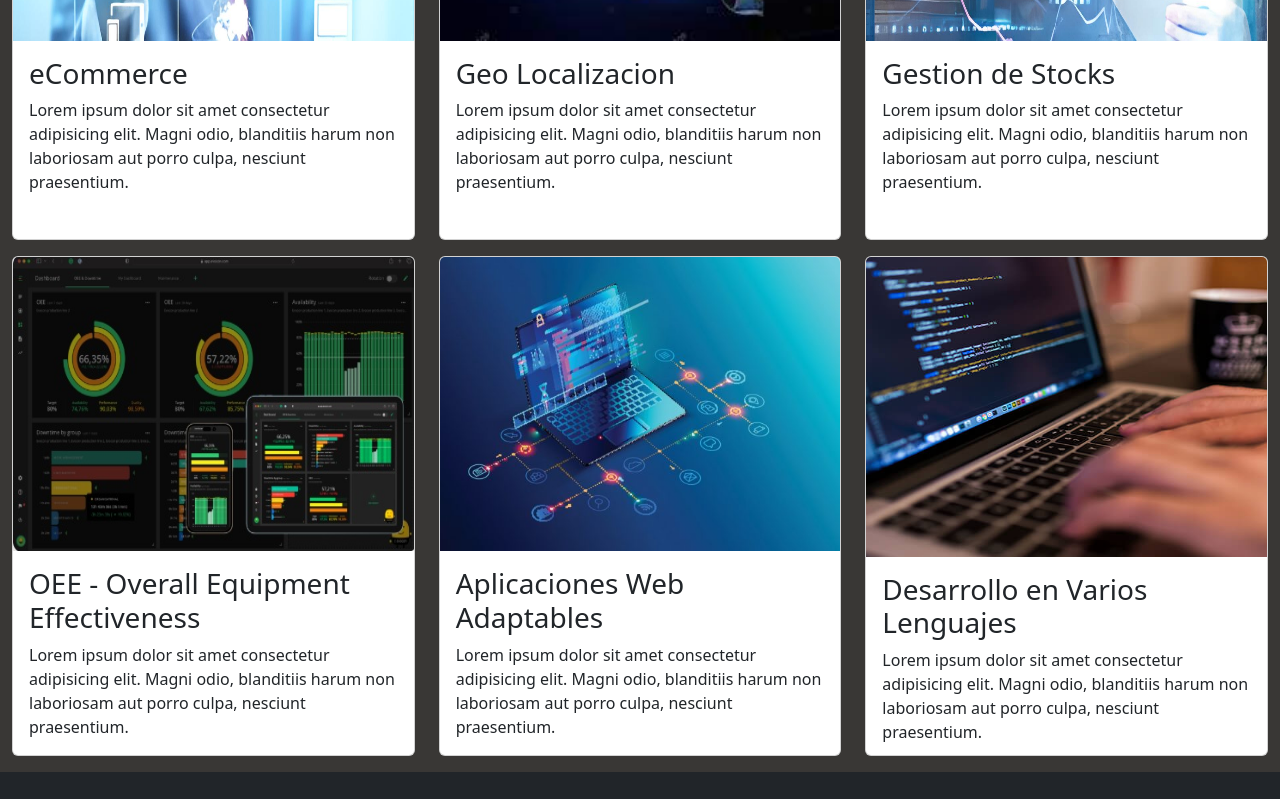
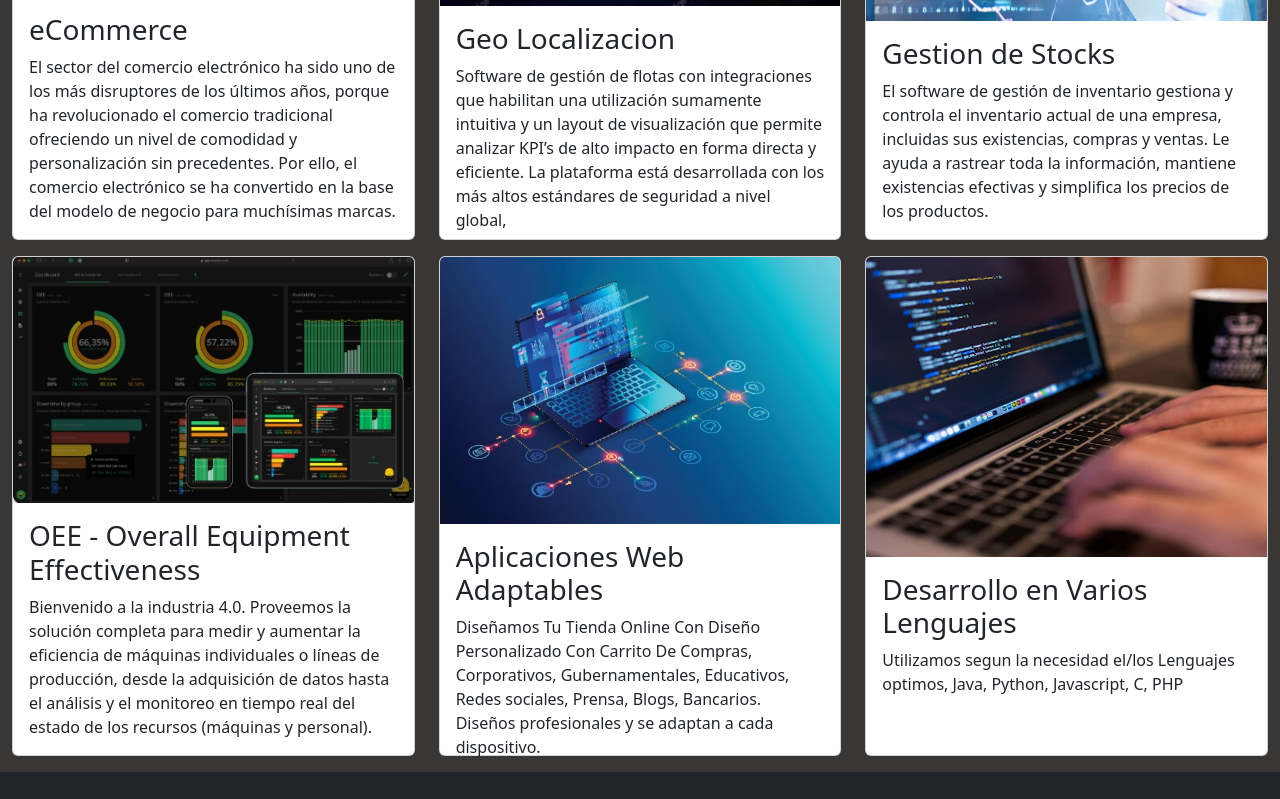
Before and after one commit to maxmiras/Entrega-1---CV-Miras-Maximiliano, a plain HTML site: page index.html in a window 1280 px wide. Shown: the part 1240-2039 px from the top of the page. Drawn offline with Linux system fonts and the light colour scheme.

Commit message:
se cambiaron el contenido de los <p>

```diff
--- a/index.html
+++ b/index.html
@@ -143,9 +143,10 @@
                     <img class="card-img-top img_problematica "src="img/ecommerce.png" alt="">
                     <div class="card-body">
                         <h3 class="card-title">eCommerce</h3>
-                        <p class="card-text">Lorem ipsum dolor sit amet consectetur adipisicing elit.
-                        Magni odio, blanditiis harum non laboriosam aut porro culpa,
-                        nesciunt praesentium.</p>
+                        <p class="card-text">El sector del comercio electrónico ha sido uno de los más disruptores
+                             de los últimos años, porque ha revolucionado el comercio tradicional ofreciendo un nivel
+                              de comodidad y personalización sin precedentes. Por ello, el comercio electrónico se ha
+                               convertido en la base del modelo de negocio para muchísimas marcas. </p>
                     </div>
                 </div>
             </div>
@@ -154,9 +155,9 @@
                     <img class="card-img-top img_problematica" src="img/global.jpg" alt="">
                     <div class="card-body">
                         <h3 class="card-title">Geo Localizacion</h3>
-                        <p class="card-text">Lorem ipsum dolor sit amet consectetur adipisicing elit.
-                        Magni odio, blanditiis harum non laboriosam aut porro culpa,
-                        nesciunt praesentium.</p>
+                        <p class="card-text">Software de gestión de flotas
+                             con integraciones que habilitan una utilización sumamente intuitiva y un layout de visualización que permite analizar KPI’s de alto impacto en forma directa y eficiente. La plataforma está desarrollada con los más altos estándares de seguridad a nivel global,
+                             </p>
                     </div>
                 </div>
             </div>
@@ -165,9 +166,9 @@
                     <img class="card-img-top img_problematica" src="img/Stok.png" alt="">
                     <div class="card-body">
                         <h3 class="card-title">Gestion de Stocks</h3>
-                        <p class="card-text">Lorem ipsum dolor sit amet consectetur adipisicing elit.
-                        Magni odio, blanditiis harum non laboriosam aut porro culpa,
-                        nesciunt praesentium.</p>
+                        <p class="card-text">El software de gestión de inventario gestiona y controla el inventario actual
+                            de una empresa, incluidas sus existencias, compras y ventas. Le ayuda a rastrear toda la información,
+                             mantiene existencias efectivas y simplifica los precios de los productos.</p>
                     </div>
                 </div>
             </div>
@@ -176,9 +177,10 @@
                     <img class="card-img-top img_problematica" src="img/OEE.jpg" alt="">
                     <div class="card-body">
                         <h3 class="card-title">OEE - Overall Equipment Effectiveness</h3>
-                        <p class="card-text">Lorem ipsum dolor sit amet consectetur adipisicing elit.
-                        Magni odio, blanditiis harum non laboriosam aut porro culpa,
-                        nesciunt praesentium.</p>
+                        <p class="card-text">Bienvenido a la industria 4.0.
+                            Proveemos la solución completa para medir y aumentar la eficiencia de máquinas individuales o líneas
+                             de producción, desde la adquisición de datos hasta el análisis y el monitoreo en tiempo real
+                             del estado de los recursos (máquinas y personal).</p>
                     </div>
                 </div>
             </div>
@@ -187,9 +189,8 @@
                     <img class="card-img-top img_problematica" src="img/img1.jpg" alt="">
                     <div class="card-body">
                         <h3 class="card-title">Aplicaciones Web Adaptables</h3>
-                        <p class="card-text">Lorem ipsum dolor sit amet consectetur adipisicing elit.
-                        Magni odio, blanditiis harum non laboriosam aut porro culpa,
-                        nesciunt praesentium.</p>
+                        <p class="card-text">Diseñamos Tu Tienda Online Con Diseño Personalizado Con Carrito De Compras, Corporativos, Gubernamentales,
+                            Educativos, Redes sociales, Prensa, Blogs, Bancarios. Diseños profesionales y se adaptan a cada dispositivo.</p>
                     </div>
                 </div>
             </div>
@@ -198,9 +199,7 @@
                     <img class="card-img-top img_problematica" src="img/img2.jpg" alt="">
                     <div class="card-body">
                         <h3 class="card-title">Desarrollo en Varios Lenguajes</h3>
-                        <p class="card-text">Lorem ipsum dolor sit amet consectetur adipisicing elit.
-                        Magni odio, blanditiis harum non laboriosam aut porro culpa,
-                        nesciunt praesentium.</p>
+                        <p class="card-text">Utilizamos segun la necesidad el/los Lenguajes optimos, Java, Python, Javascript, C, PHP</p>
                     </div>
                 </div>
             </div>
@@ -220,17 +219,17 @@
                   </svg></a>
                 </div>
                <div class="col-xs-6 col-sm-4 col-lg-2">
-                    <a href="https://www.linkedin.com/feed/" class="link"><svg xmlns="http://www.w3.org/2000/svg" width="16" height="16" fill="currentColor" class="bi bi-linkedin" viewBox="0 0 16 16">
+                    <a href="https://www.linkedin.com/in/maximiliano-miras-8a42aa80/" class="link"><svg xmlns="http://www.w3.org/2000/svg" width="16" height="16" fill="currentColor" class="bi bi-linkedin" viewBox="0 0 16 16">
                     <path d="M0 1.146C0 .513.526 0 1.175 0h13.65C15.474 0 16 .513 16 1.146v13.708c0 .633-.526 1.146-1.175 1.146H1.175C.526 16 0 15.487 0 14.854V1.146zm4.943 12.248V6.169H2.542v7.225h2.401zm-1.2-8.212c.837 0 1.358-.554 1.358-1.248-.015-.709-.52-1.248-1.342-1.248-.822 0-1.359.54-1.359 1.248 0 .694.521 1.248 1.327 1.248h.016zm4.908 8.212V9.359c0-.216.016-.432.08-.586.173-.431.568-.878 1.232-.878.869 0 1.216.662 1.216 1.634v3.865h2.401V9.25c0-2.22-1.184-3.252-2.764-3.252-1.274 0-1.845.7-2.165 1.193v.025h-.016a5.54 5.54 0 0 1 .016-.025V6.169h-2.4c.03.678 0 7.225 0 7.225h2.4z"/>
                   </svg></a>
                </div>
                 <div class="col-xs-6 col-sm-4 col-lg-2">
-                    <a href="" class="you"><svg xmlns="http://www.w3.org/2000/svg" width="16" height="16" fill="currentColor" class="bi bi-youtube" viewBox="0 0 16 16">
+                    <a href="https://www.youtube.com/" class="you"><svg xmlns="http://www.w3.org/2000/svg" width="16" height="16" fill="currentColor" class="bi bi-youtube" viewBox="0 0 16 16">
                     <path d="M8.051 1.999h.089c.822.003 4.987.033 6.11.335a2.01 2.01 0 0 1 1.415 1.42c.101.38.172.883.22 1.402l.01.104.022.26.008.104c.065.914.073 1.77.074 1.957v.075c-.001.194-.01 1.108-.082 2.06l-.008.105-.009.104c-.05.572-.124 1.14-.235 1.558a2.007 2.007 0 0 1-1.415 1.42c-1.16.312-5.569.334-6.18.335h-.142c-.309 0-1.587-.006-2.927-.052l-.17-.006-.087-.004-.171-.007-.171-.007c-1.11-.049-2.167-.128-2.654-.26a2.007 2.007 0 0 1-1.415-1.419c-.111-.417-.185-.986-.235-1.558L.09 9.82l-.008-.104A31.4 31.4 0 0 1 0 7.68v-.123c.002-.215.01-.958.064-1.778l.007-.103.003-.052.008-.104.022-.26.01-.104c.048-.519.119-1.023.22-1.402a2.007 2.007 0 0 1 1.415-1.42c.487-.13 1.544-.21 2.654-.26l.17-.007.172-.006.086-.003.171-.007A99.788 99.788 0 0 1 7.858 2h.193zM6.4 5.209v4.818l4.157-2.408L6.4 5.209z"/>
                   </svg></a>
                 </div>
                 <div class="col-xs-6 col-sm-4 col-lg-2">
-                    <a href="" class="twitter"><svg xmlns="http://www.w3.org/2000/svg" width="16" height="16" fill="currentColor" class="bi bi-twitter" viewBox="0 0 16 16">
+                    <a href="https://twitter.com/?lang=es" class="twitter"><svg xmlns="http://www.w3.org/2000/svg" width="16" height="16" fill="currentColor" class="bi bi-twitter" viewBox="0 0 16 16">
                     <path d="M5.026 15c6.038 0 9.341-5.003 9.341-9.334 0-.14 0-.282-.006-.422A6.685 6.685 0 0 0 16 3.542a6.658 6.658 0 0 1-1.889.518 3.301 3.301 0 0 0 1.447-1.817 6.533 6.533 0 0 1-2.087.793A3.286 3.286 0 0 0 7.875 6.03a9.325 9.325 0 0 1-6.767-3.429 3.289 3.289 0 0 0 1.018 4.382A3.323 3.323 0 0 1 .64 6.575v.045a3.288 3.288 0 0 0 2.632 3.218 3.203 3.203 0 0 1-.865.115 3.23 3.23 0 0 1-.614-.057 3.283 3.283 0 0 0 3.067 2.277A6.588 6.588 0 0 1 .78 13.58a6.32 6.32 0 0 1-.78-.045A9.344 9.344 0 0 0 5.026 15z"/>
                   </svg></a>
                 </div>
```
